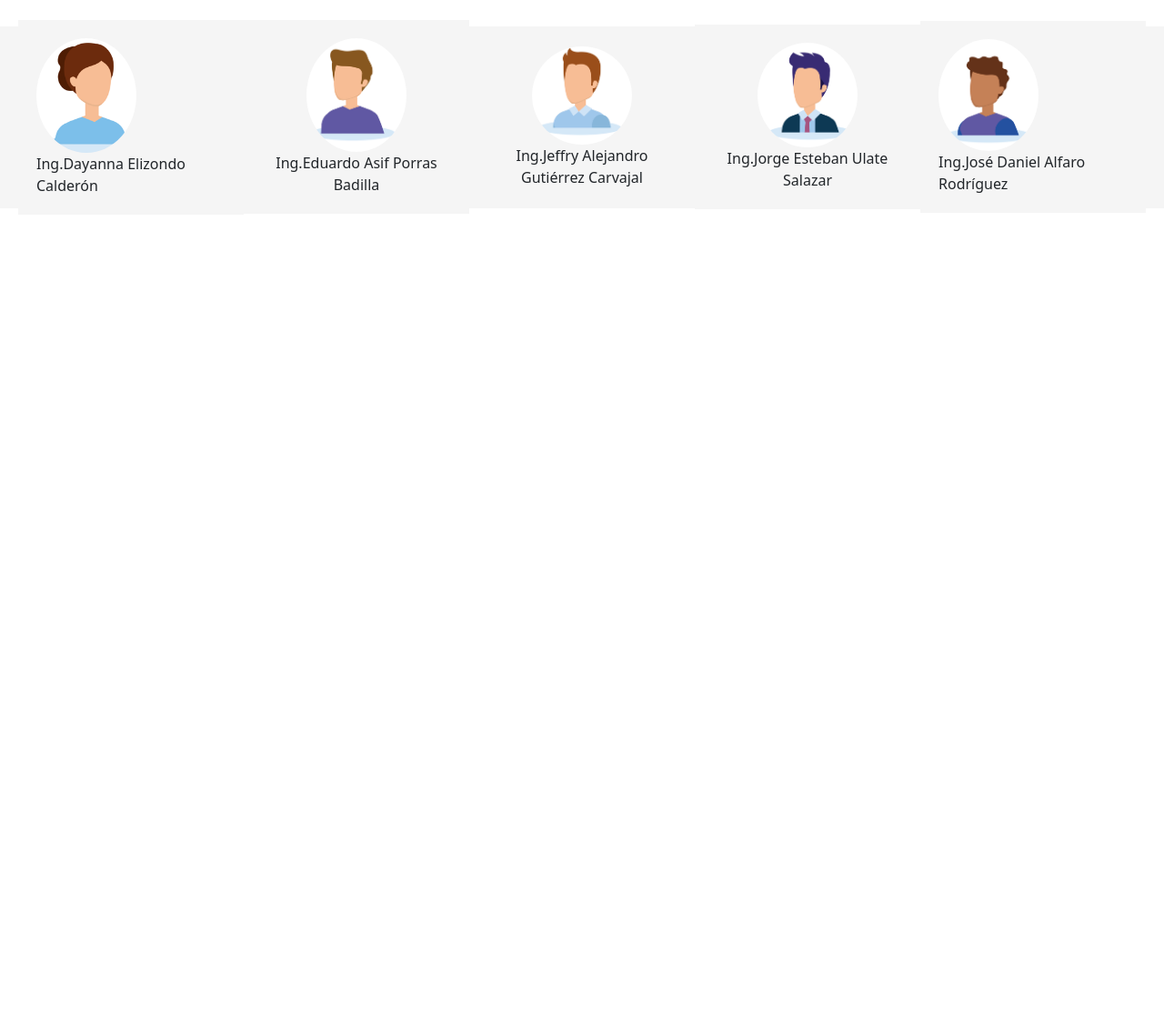
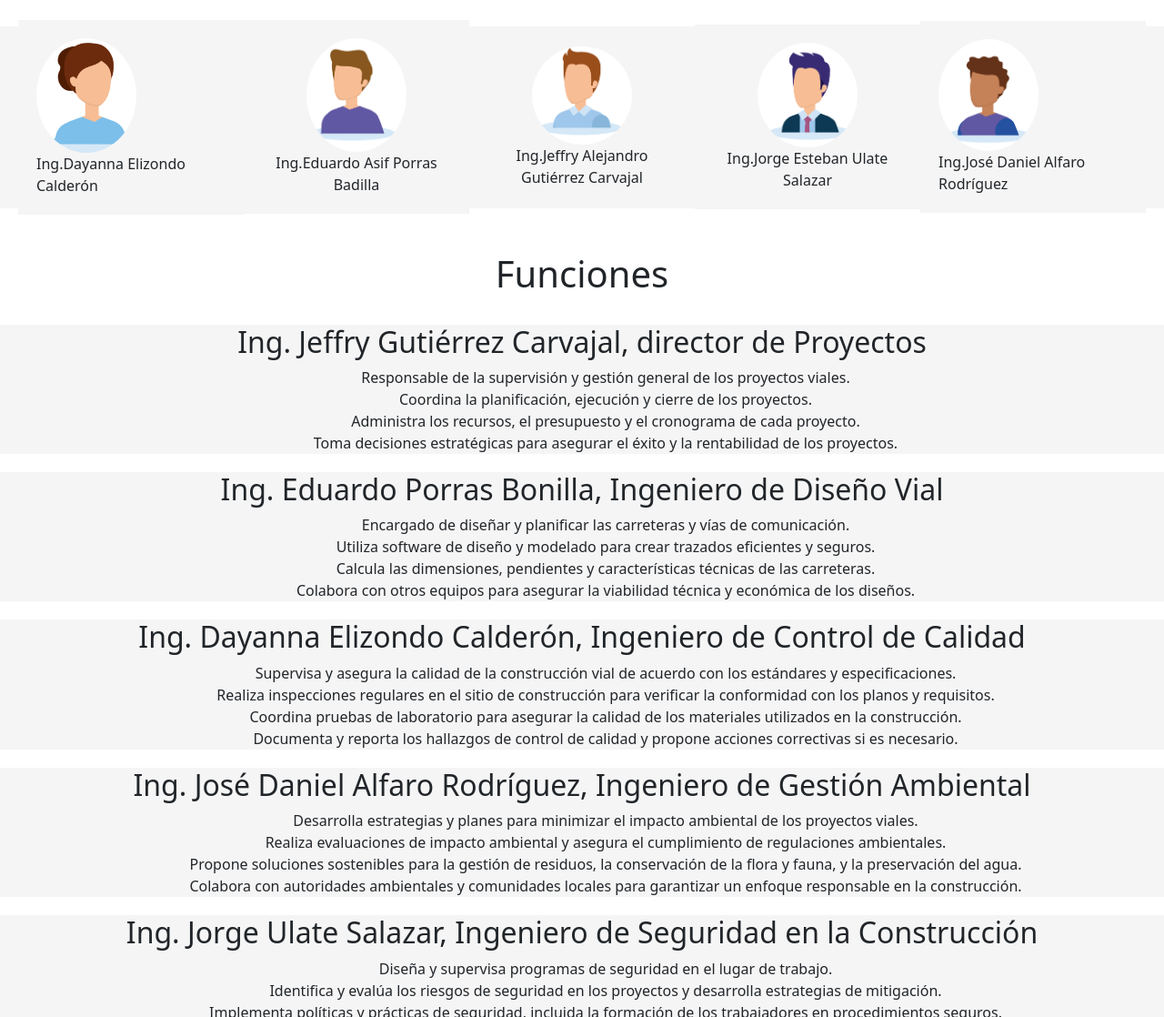
Before and after one commit to cristianfcg19/Proyecto-Eduar, a plain HTML site: page index.html in a window 1280 px wide. Shown: the part 1682-2800 px from the top of the page at 91% size. Before the commit the page ends 1918 px from the top, so only its background shows below. Drawn offline with nearby package versions, Linux system fonts and the light colour scheme.

Commit message:
cambio en el index

```diff
--- a/index.html
+++ b/index.html
@@ -119,11 +119,79 @@
     </div>
 </div>
 
+<br>
+<style>
 
 
+   .team-member{
+    width: auto;
+    text-align: center;
+    background-color: whitesmoke;
+}
 
+    ul {
+        margin-left: 20px;
+        margin-bottom: 20px;
+        list-style-type: none;
 
-    <script src="https://cdn.jsdelivr.net/parallax.js/1.5.0/parallax.min.js"></script>
-    <script src="https://cdn.jsdelivr.net/npm/bootstrap@5.3.0/dist/js/bootstrap.bundle.min.js"></script>
+    }
+    li{
+        text-align: center;
+
+    }
+</style>
+<br>
+<h1 style="text-align: center;">Funciones</h1>
+<br>
+
+<div class="team-member">
+    <h2>Ing. Jeffry Gutiérrez Carvajal, director de Proyectos</h2>
+    <ul>
+        <li>Responsable de la supervisión y gestión general de los proyectos viales.</li>
+        <li>Coordina la planificación, ejecución y cierre de los proyectos.</li>
+        <li>Administra los recursos, el presupuesto y el cronograma de cada proyecto.</li>
+        <li>Toma decisiones estratégicas para asegurar el éxito y la rentabilidad de los proyectos.</li>
+    </ul>
+</div>
+
+<div class="team-member">
+    <h2>Ing. Eduardo Porras Bonilla, Ingeniero de Diseño Vial</h2>
+    <ul>
+        <li>Encargado de diseñar y planificar las carreteras y vías de comunicación.</li>
+        <li>Utiliza software de diseño y modelado para crear trazados eficientes y seguros.</li>
+        <li>Calcula las dimensiones, pendientes y características técnicas de las carreteras.</li>
+        <li>Colabora con otros equipos para asegurar la viabilidad técnica y económica de los diseños.</li>
+    </ul>
+</div>
+
+<div class="team-member">
+    <h2>Ing. Dayanna Elizondo Calderón, Ingeniero de Control de Calidad</h2>
+    <ul>
+        <li>Supervisa y asegura la calidad de la construcción vial de acuerdo con los estándares y especificaciones.</li>
+        <li>Realiza inspecciones regulares en el sitio de construcción para verificar la conformidad con los planos y requisitos.</li>
+        <li>Coordina pruebas de laboratorio para asegurar la calidad de los materiales utilizados en la construcción.</li>
+        <li>Documenta y reporta los hallazgos de control de calidad y propone acciones correctivas si es necesario.</li>
+    </ul>
+</div>
+
+<div class="team-member">
+    <h2>Ing. José Daniel Alfaro Rodríguez, Ingeniero de Gestión Ambiental</h2>
+    <ul>
+        <li>Desarrolla estrategias y planes para minimizar el impacto ambiental de los proyectos viales.</li>
+        <li>Realiza evaluaciones de impacto ambiental y asegura el cumplimiento de regulaciones ambientales.</li>
+        <li>Propone soluciones sostenibles para la gestión de residuos, la conservación de la flora y fauna, y la preservación del agua.</li>
+        <li>Colabora con autoridades ambientales y comunidades locales para garantizar un enfoque responsable en la construcción.</li>
+    </ul>
+</div>
+
+<div class="team-member">
+    <h2>Ing. Jorge Ulate Salazar, Ingeniero de Seguridad en la Construcción</h2>
+    <ul>
+        <li>Diseña y supervisa programas de seguridad en el lugar de trabajo.</li>
+        <li>Identifica y evalúa los riesgos de seguridad en los proyectos y desarrolla estrategias de mitigación.</li>
+        <li>Implementa políticas y prácticas de seguridad, incluida la formación de los trabajadores en procedimientos seguros.</li>
+        <li>Realiza inspecciones regulares para asegurar el cumplimiento de los estándares de seguridad.</li>
+    </ul>
+</div>
 </body>
 </html>
```
